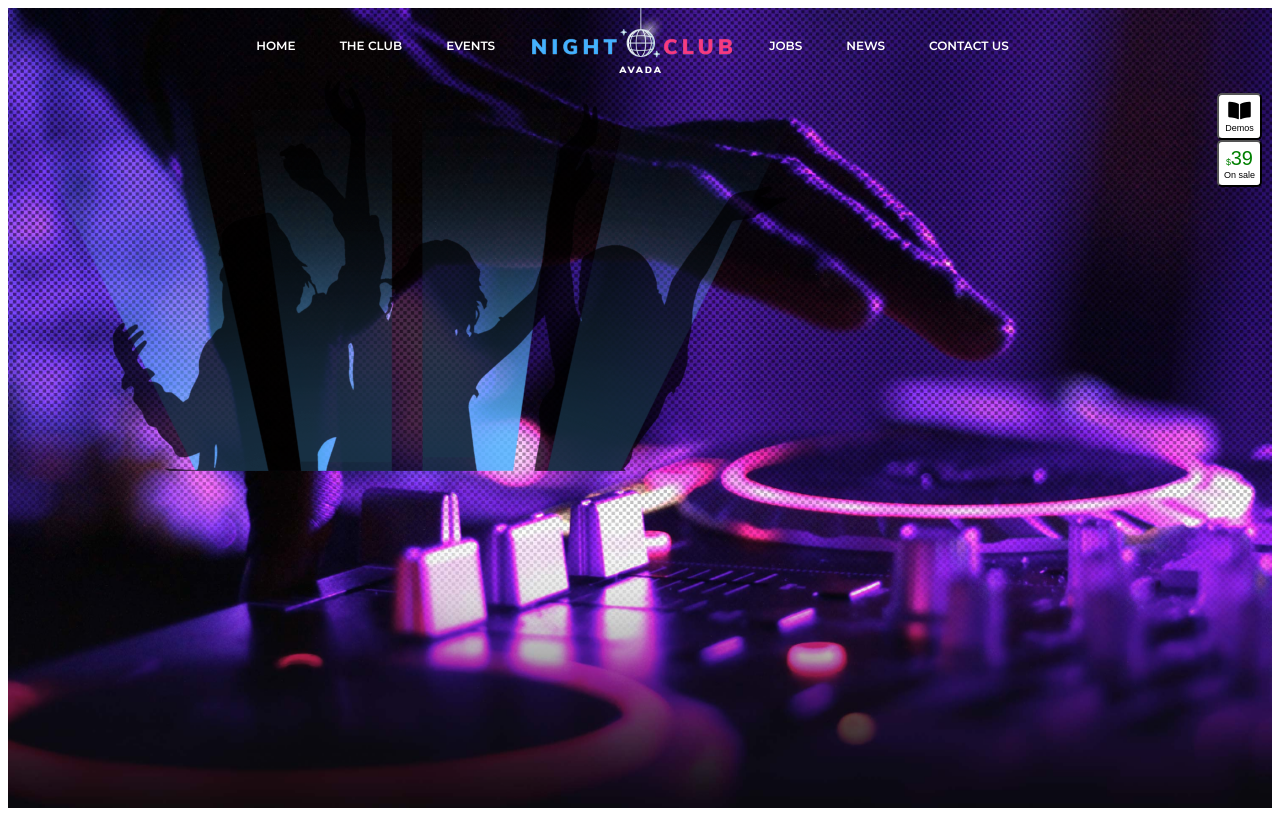
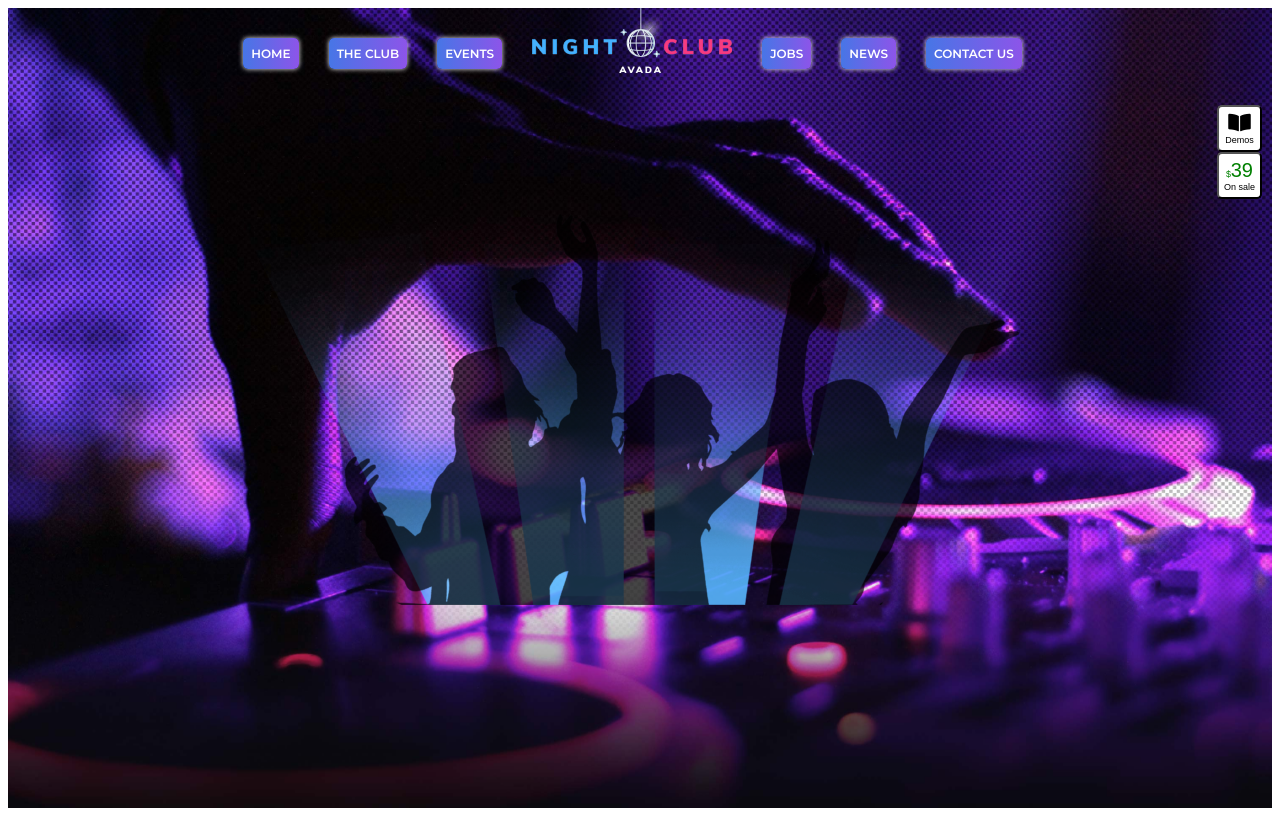
Before and after one commit to andreainzaghi/proj-html-vuejs, a website: page index.html in a window 1280 px wide. Drawn offline with nearby package versions, Linux system fonts and the light colour scheme.

Commit message:
modifica bottoni ,centrato immagine hero persone

```diff
--- /dev/null
+++ b/main.js
@@ -0,0 +1,5 @@
+/******/ (() => { // webpackBootstrap
+/******/ 	"use strict";
+var __webpack_exports__ = {};
+/******/ })()
+;
--- a/src/app.scss
+++ b/src/app.scss
@@ -18,7 +18,6 @@ position: relative;
   .a{
   button{
   background-color: #fff;
-
   min-width:45px;
   padding:5px;
   min-height:45px;
@@ -41,11 +40,14 @@ position: relative;
     }
   }
   }
-//   .immagine-centrale-hero{
-//   position: absolute;
-// vertical-align: center;
-//
-//   }
+
+}
+.immagine-centrale-hero{
+position: absolute;
+top:50%;
+left:50%;
+transform: translate(-50%,-50%);
+
 }
 }
 nav{
@@ -62,7 +64,13 @@ nav{
     margin-left:-10px;
     margin-top:30px;
     li{
-      padding:0px 7px;
+      background-size: 200% auto;
+      display: block;
+       background-image: linear-gradient(to right, #4776E6 0%, #8E54E9  51%, #4776E6  100%);
+      padding:8px;
+        transition: 0.5s;
+        box-shadow: 0 0 5px #eee;
+        border-radius: 5px;
         @include font-size;
       list-style: none;
       color: #fff;
@@ -80,3 +88,9 @@ nav{
   display: block;
   content: "";
 }
+
+  nav ul li:hover {
+    background-position: right center; /* change the direction of the change here */
+    color: #fff;
+    text-decoration: none;
+  }
```
Also changed, not shown: dist/app.css.
